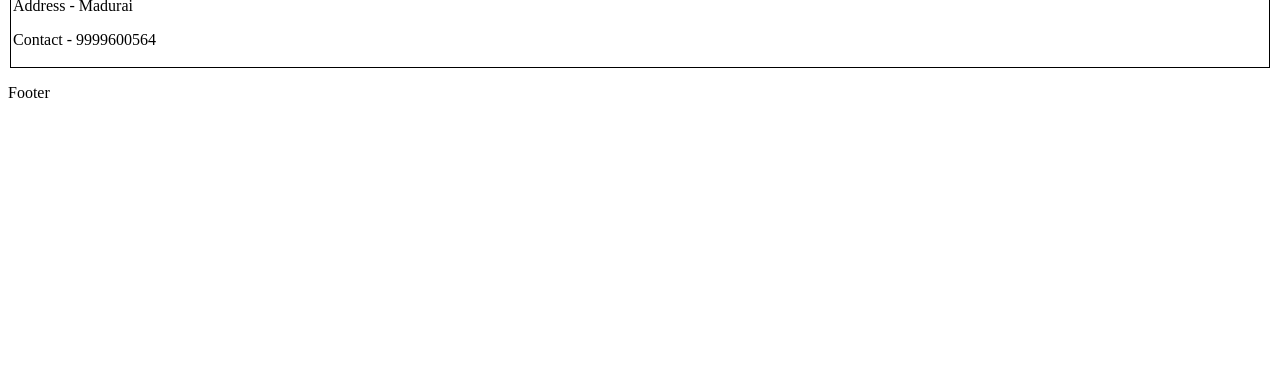
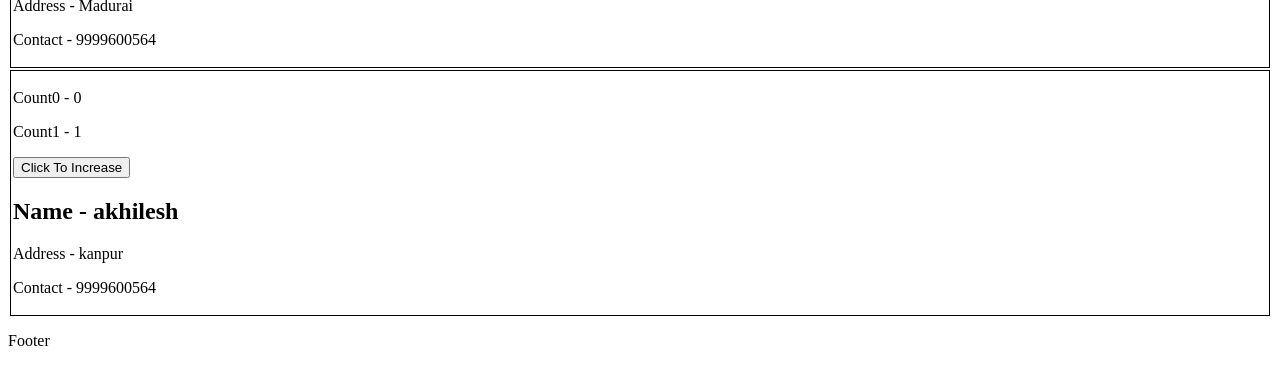
Before and after one commit to akhilesh-kumaryadav/FuckTheReact, a React (Vite) app: page /contact-us in a window 1280 px wide. Shown: the part 428-794 px from the top of the page. Built offline with nearby package versions, Linux system fonts and the light colour scheme.

Commit message:
feat: the render phase and commit phase of the react class based components

```diff
--- a/src/components/ContactUs.jsx
+++ b/src/components/ContactUs.jsx
@@ -20,6 +20,7 @@ class ContactUs extends React.Component {
         <p>Mobile Number - 7522089744</p>
 
         <UserClass name="Abinaya" address="Madurai" phone="9999600564" />
+        <UserClass name="akhilesh" address="kanpur" phone="9999600564" />
       </div>
     );
   }
```
Also changed, not shown: src/components/UserClass.jsx (+3 -4 lines).
